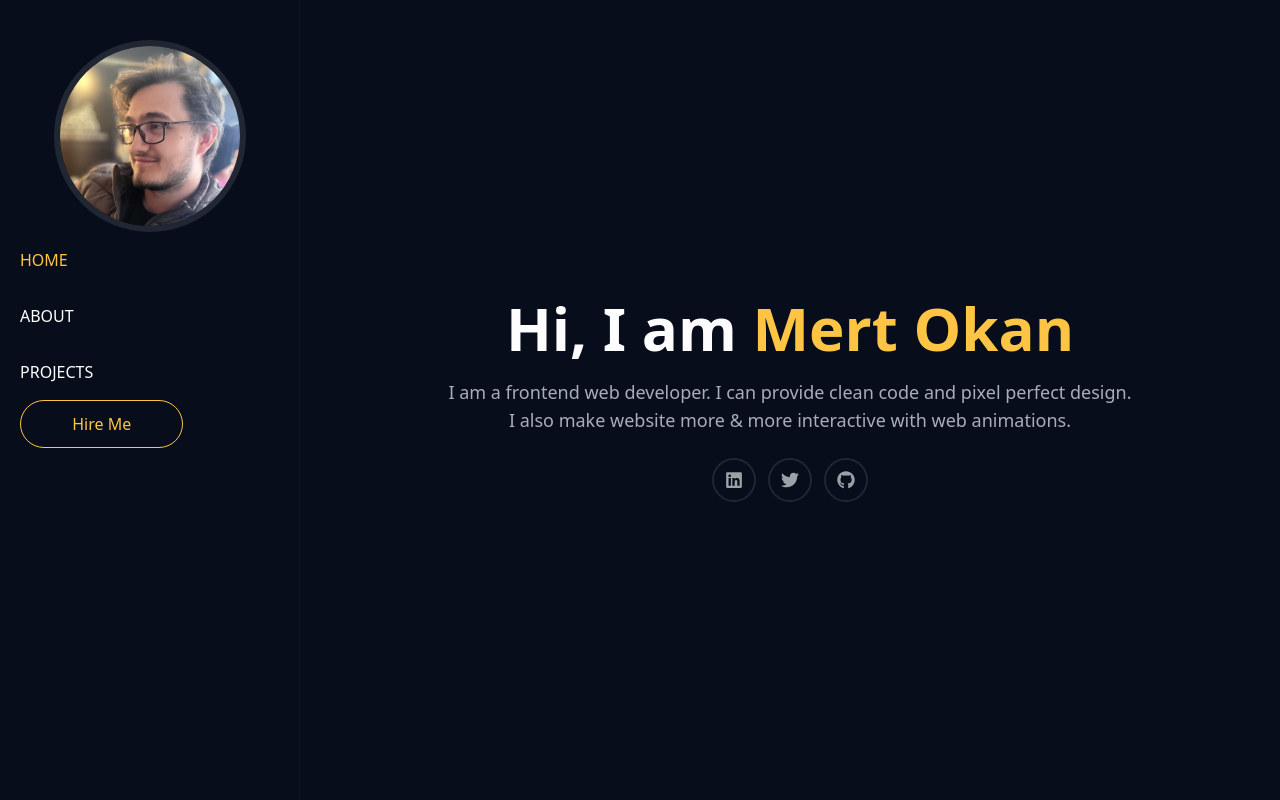
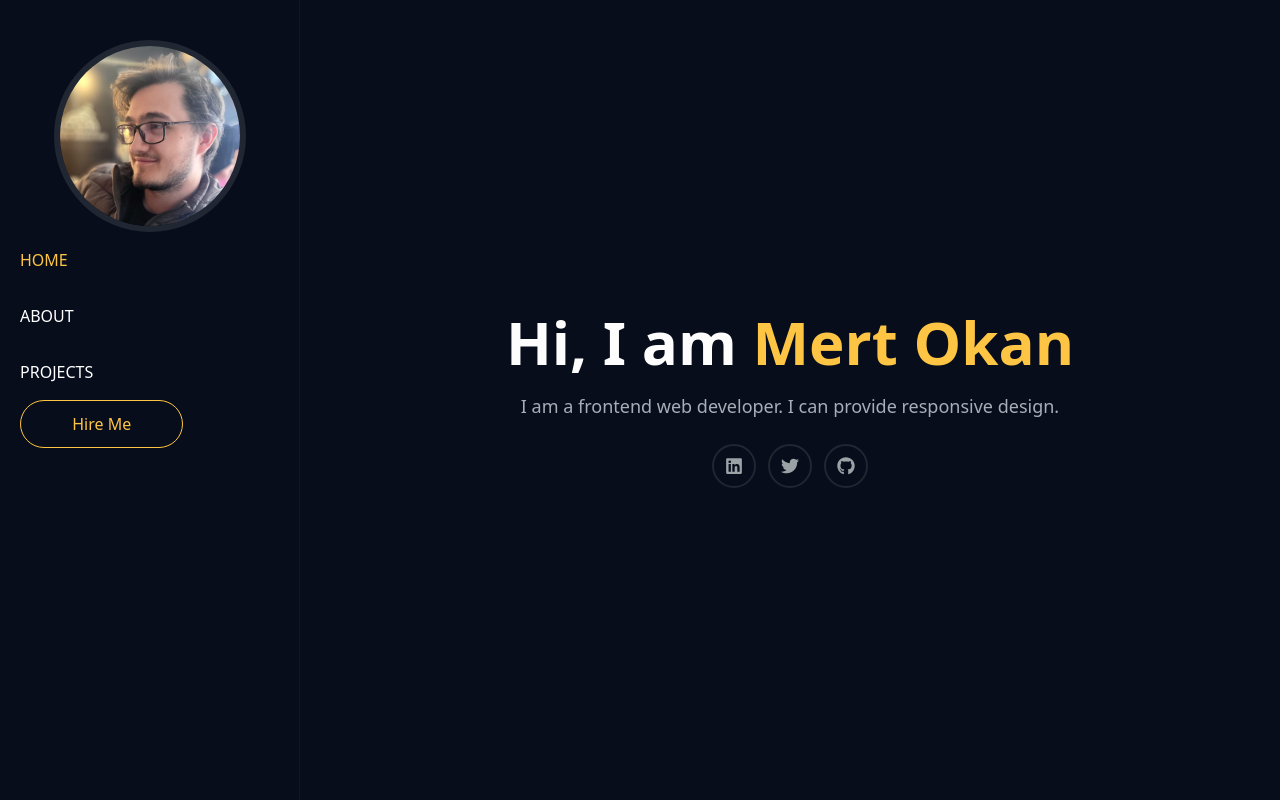
Before and after one commit to mertokan/Portfolio-v1.0, a React (Vite) app: page / in a window 1280 px wide. Shown: the top 800 px of the page. Built offline with nearby package versions, Linux system fonts and the light colour scheme.

Commit message:
home paragraf change

```diff
--- a/src/pages/home/home.jsx
+++ b/src/pages/home/home.jsx
@@ -17,8 +17,7 @@ const Home = () => {
             Hi, I am <span className='text-state-yellow'>Mert Okan</span>
           </h1>
           <p className='text-lg font-light mb-6 text-neutral-3'>
-            I am a frontend web developer. I can provide clean code and pixel perfect design. <br />
-            I also make website more & more interactive with web animations.
+          I am a frontend web developer. I can provide responsive design.
           </p>
           <div className='st-hero-social-links flex justify-center items-center gap-3'>
             <Symbol to='https://www.linkedin.com/in/mert-okan/' target='_blank'>
```
